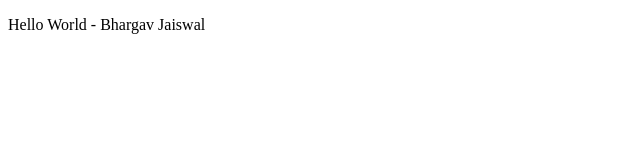
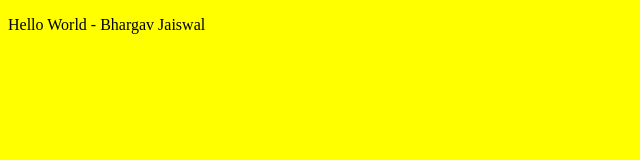
Before and after one commit to bhargav247/Jenkins_pipeline_deployment_with_AWS_EKS-Docker-Kubernetes, a plain HTML site: page index.html in a window 1280 px wide. Shown: the whole page, without its empty margins (0-640 px from the left). Drawn offline with Linux system fonts and the light colour scheme.

Commit message:
Colour update

```diff
--- a/index.html
+++ b/index.html
@@ -3,7 +3,7 @@
 <head>
 	<title>Capstone project</title>
 </head>
-<body style="background: white;">
+<body style="background: yellow;">
 	<p>Hello World - Bhargav Jaiswal</p>
 </body>
 </html>
```
